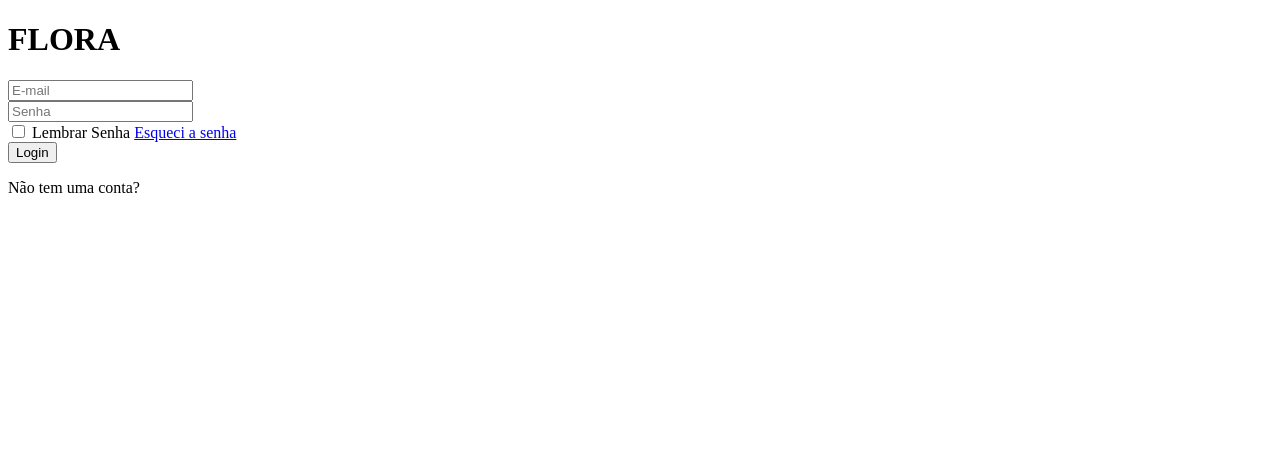
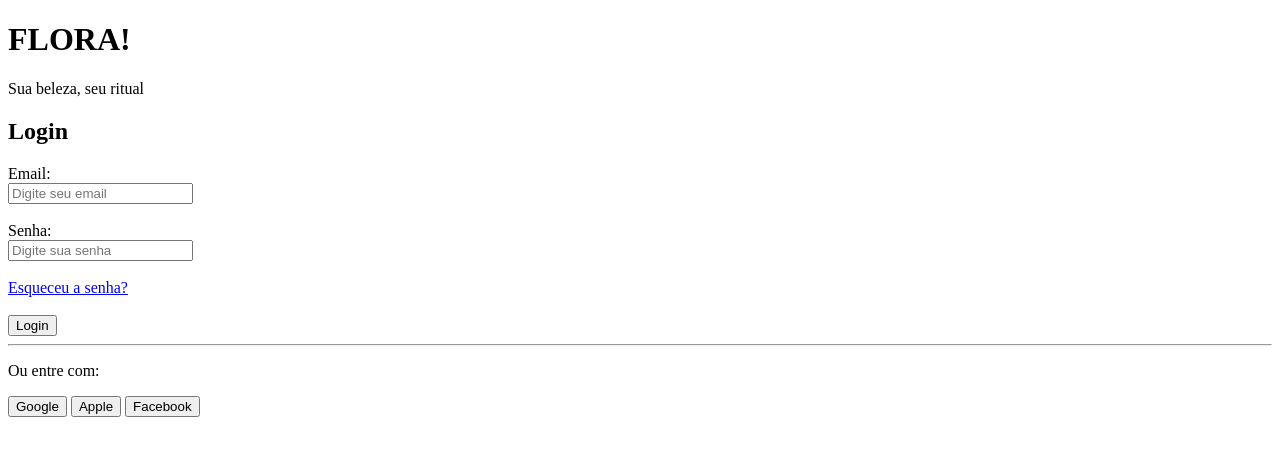
Before and after one commit to Raquelvitoriaa/FLORA, a plain HTML site: page cadastro.html in a window 1280 px wide. Drawn offline with Linux system fonts and the light colour scheme.

Commit message:
Atualizar o cadastro.html

```diff
--- a/cadastro.html
+++ b/cadastro.html
@@ -9,33 +9,30 @@
 
     <body>
 
-        <main calls="container">
-            <form>
-                <h1>FLORA</h1>
-                <div class="input-box">
-                    <input placeholder="E-mail" type="text">
-                    <i class="bx bxs-user"></i>
-                </div>
+        <h1>FLORA!</h1>
+        <p>Sua beleza, seu ritual</p>
 
-                <div class="input-box">
-                    <input placeholder="Senha" type="password">
-                    <i class="bx bxs-lock-alt"></i>
-                </div>
+        <h2>Login</h2>
 
-                <div class="remember-forgot">
-                    <label>
-                        <input type="checkbox">
-                        Lembrar Senha
-                    </label>
-                    <a href="#">Esqueci a senha</a>
-                </div>
+    <form>
+        <label>Email:</label><br>
+        <input type="email" placeholder="Digite seu email"><br><br>
 
-                <button type="submit" class="login">Login</button>
+        <label>Senha:</label><br>
+        <input type="password" placeholder="Digite sua senha"><br><br>
 
-                <div class="register-link">
-                    <p>Não tem uma conta?</p>
-                </div>
-            </form>
-        </main>
-    </body>
+        <a href="#">Esqueceu a senha?</a><br><br>
+
+        <button type="submit">Login</button>
+    </form>
+
+    <hr>
+
+    <p>Ou entre com:</p>
+
+    <button>Google</button>
+    <button>Apple</button>
+    <button>Facebook</button>
+
+</body>
 </html>
```
